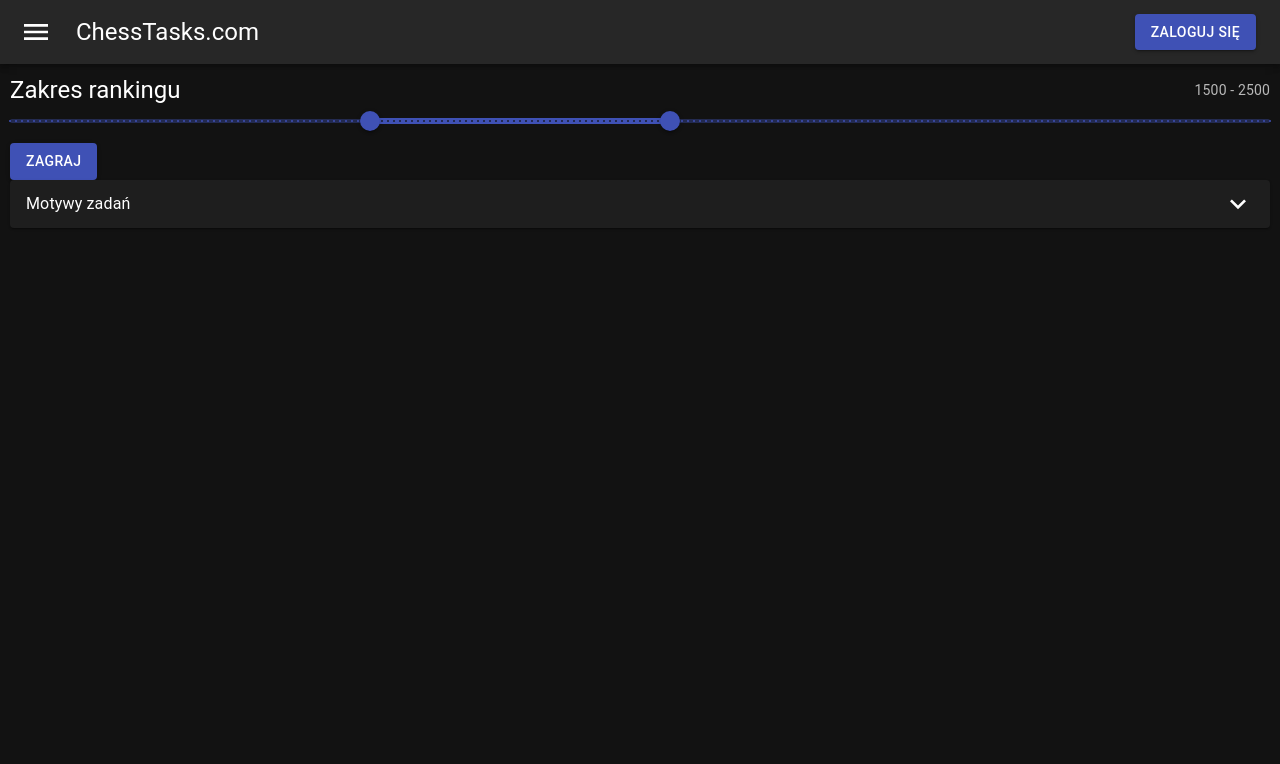
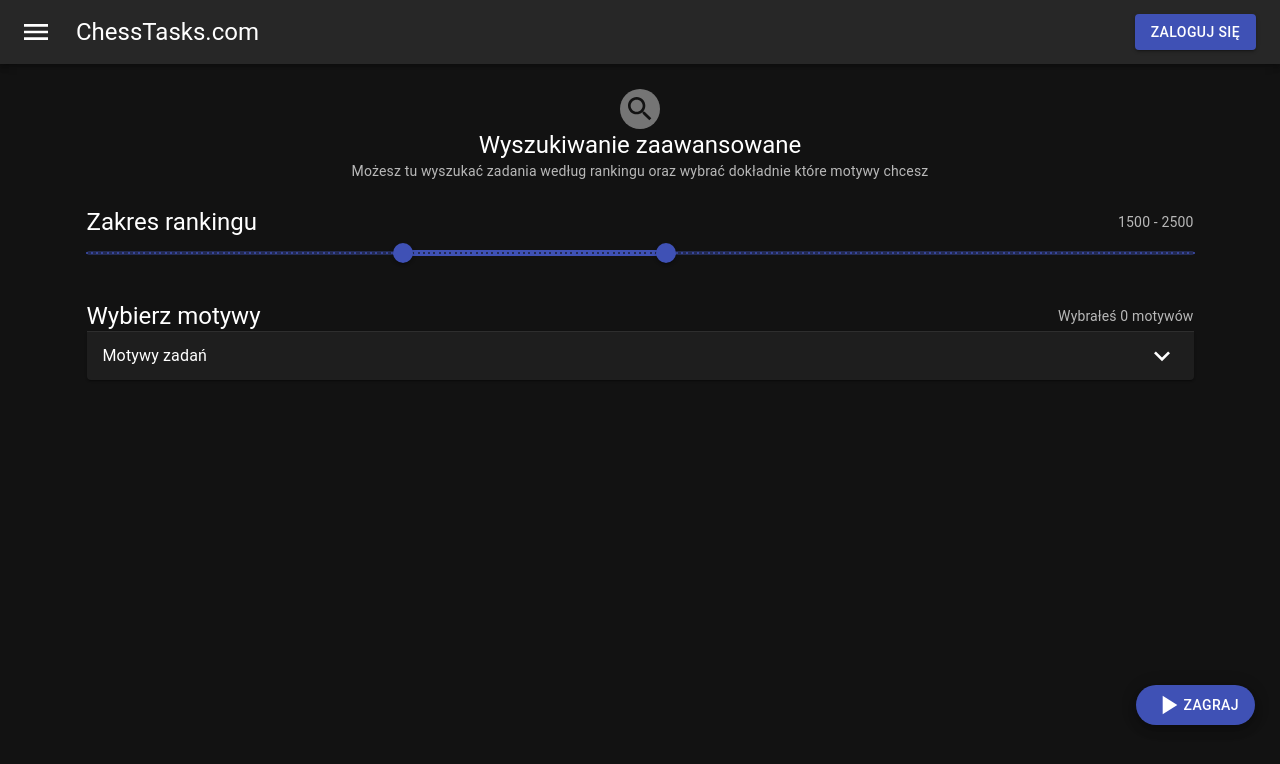
Before and after one commit to kacperfaber/chesstasks-app, a React app: page /play/search-advanced in a window 1280 px wide. Shown: the top 764 px of the page. Built offline with nearby package versions, Linux system fonts and the light colour scheme; no server answers; the HTML template or start-up script is replaced by a standard one.

Commit message:
searchPuzzleAdvanced.tsx rebuilt.
It's using fab, and it looks much better.

```diff
--- a/src/internationalization/language.pl.json
+++ b/src/internationalization/language.pl.json
@@ -498,7 +498,9 @@
     "title": "Wyszukiwanie zaawansowane",
     "body": "Możesz tu wyszukać zadania według rankingu oraz wybrać dokładnie które motywy chcesz",
     "ranking-range": "Zakres rankingu",
-    "puzzle-themes": "Motywy zadań"
+    "puzzle-themes": "Motywy zadań",
+    "select-themes": "Wybierz motywy",
+    "selected-themes": "Wybrałeś {{all}} motywów"
   },
 
   "__privacy": {
--- a/src/ui/routes/puzzle/search/advanced/searchPuzzleAdvanced.tsx
+++ b/src/ui/routes/puzzle/search/advanced/searchPuzzleAdvanced.tsx
@@ -1,14 +1,21 @@
 import {AppLayout} from "../../../../components/layout/appLayout";
 import {useTranslation} from "react-i18next";
-import {Accordion, AccordionDetails, AccordionSummary, Button, Grid, Typography} from "@mui/material";
+import {Accordion, AccordionDetails, AccordionSummary, Avatar, Box, Fab, Grid, Typography} from "@mui/material";
 import {SearchPuzzleAdvanced_ThemeList} from "./themeList/themeList";
 import React, {useState} from "react";
 import {RankingRangeHolder, RankingSlider} from "./rankingSlider";
 import {useNavigate} from "react-router-dom";
 import {Links} from "../../../../../links";
-import {ExpandMore} from "@mui/icons-material";
+import {ExpandMore, PlayArrowSharp, SearchSharp} from "@mui/icons-material";
+import styled from "styled-components";
 
-// TODO: Make this component pretier.
+const SearchPuzzleAdvancedWrapper = styled.div`
+  width: 100%;
+  height: 100%;
+  display: flex;
+  align-items: center;
+  flex-direction: column;
+`;
 
 export const SearchPuzzleAdvanced = () => {
     const {t} = useTranslation();
@@ -36,14 +43,38 @@ export const SearchPuzzleAdvanced = () => {
             <AppLayout title={t("")} mobile={{selectedNav: "search-advanced", showNav: true}}>
                 <Grid container>
                     <Grid item xs={12}>
-                    <RankingSlider holder={rankingHolder}/>
+
                     </Grid>
 
                     <Grid item xs={12}>
-                    <Button onClick={play} variant={'contained'}>{t("_all.play")}</Button>
+
                     </Grid>
 
                     <Grid item xs={12}>
+
+                    </Grid>
+                </Grid>
+
+
+                <SearchPuzzleAdvancedWrapper style={{textAlign: 'center', padding: '15px'}}>
+                    <Avatar>
+                        <SearchSharp/>
+                    </Avatar>
+
+                    <Typography variant={'h5'}>{t("search-advanced.title")}</Typography>
+                    <Typography variant={'body2'} color={'text.secondary'}>{t("search-advanced.body")}</Typography>
+
+                    <Box sx={{width: '90%', marginLeft: 'auto', marginRight: 'auto', marginTop: '25px'}}>
+                        <RankingSlider holder={rankingHolder}/>
+                    </Box>
+
+                    <Box sx={{width: '90%', marginLeft: 'auto', marginRight: 'auto', marginTop: '25px'}}>
+                        <Box display={'flex'} justifyContent={'space-between'} alignItems={'center'} width={'100%'}>
+                            <Typography variant={'h5'}>{t("search-advanced.select-themes")}</Typography>
+                            <Typography variant={'body2'}
+                                        color={'text.secondary'}>{t("search-advanced.selected-themes", {all: selectedThemes.length})}</Typography>
+                        </Box>
+
                         <Accordion>
                             <AccordionSummary expandIcon={<ExpandMore/>}>
                                 {t("search-advanced.puzzle-themes")}
@@ -55,9 +86,16 @@ export const SearchPuzzleAdvanced = () => {
                                     unselect={unselectTheme}/>
                             </AccordionDetails>
                         </Accordion>
-                </Grid>
-            </Grid>
+                    </Box>
+                </SearchPuzzleAdvancedWrapper>
             </AppLayout>
+
+            <Fab onClick={play} sx={{position: 'absolute', right: 25, bottom: 75}} variant={'extended'} size={'medium'}
+                 color={'primary'}>
+                <PlayArrowSharp/>
+
+                {t("_all.play")}
+            </Fab>
         </>
     )
 }
```
Lines whose indentation alone changed are shown as unchanged.
